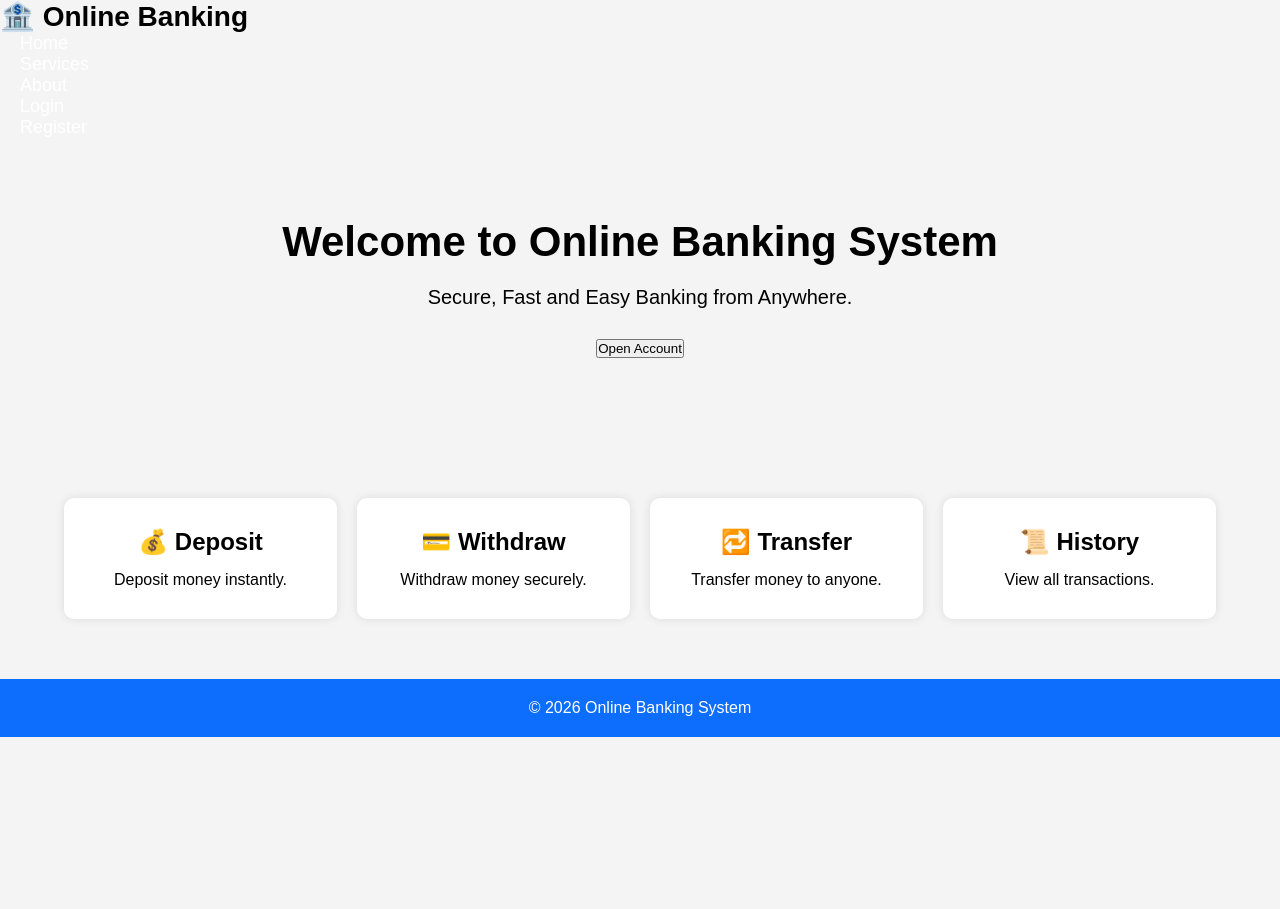
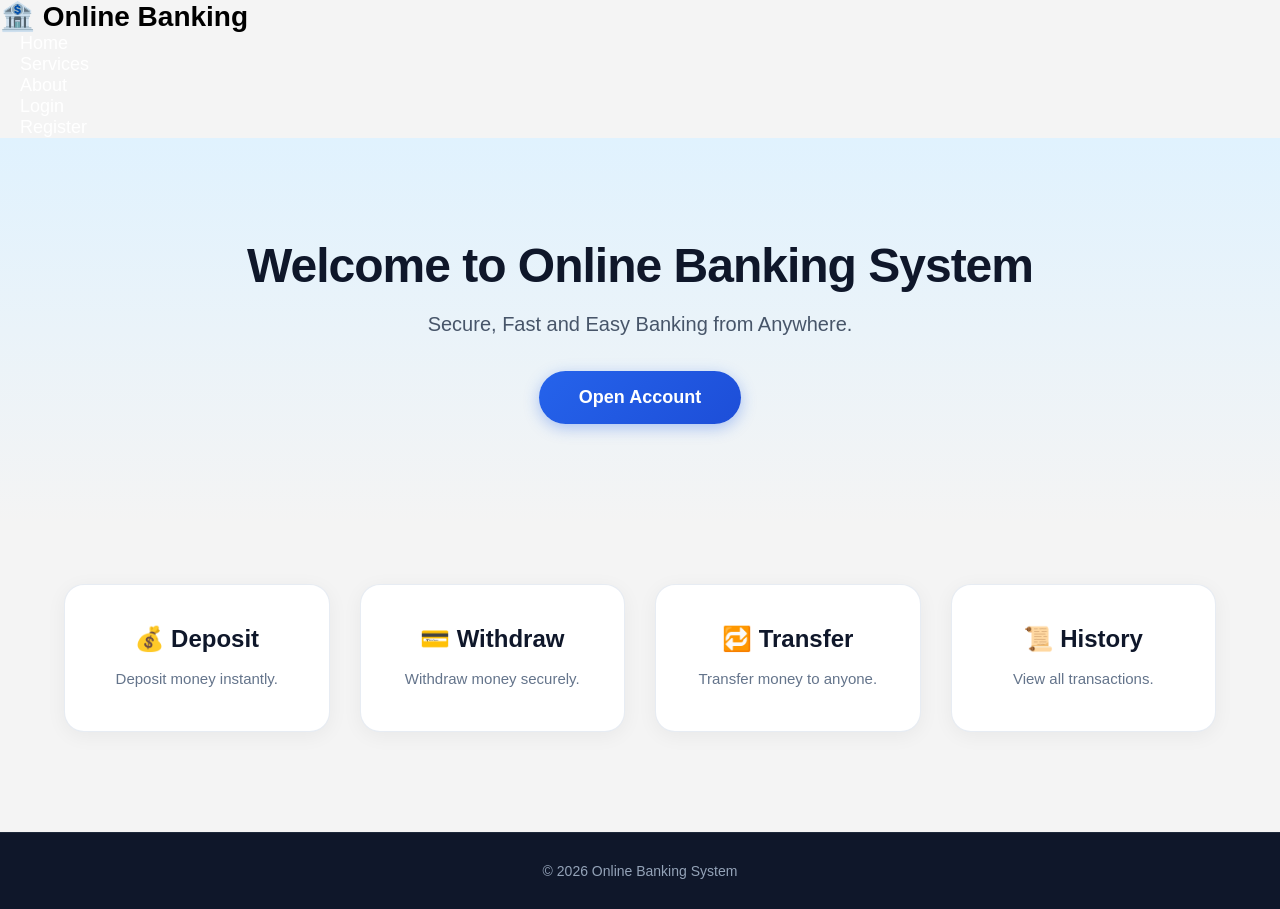
Before and after one commit to lavishraina37-ai/Online-Banking-System, a plain HTML site: page Online-Banking-System/index.html in a window 1280 px wide. Before the commit the page ends 800 px from the top, so only its background shows below. Drawn offline with Linux system fonts and the light colour scheme.

Commit message:
Style open account button and feature cards in landing page

```diff
--- a/Online-Banking-System/css/style.css
+++ b/Online-Banking-System/css/style.css
@@ -30,56 +30,122 @@ nav a{
     font-size:18px;
 }
 
-.hero{
-    text-align:center;
-    padding:80px 20px;
+/* Hero section styles */
+.hero {
+    text-align: center;
+    padding: 100px 20px;
+    background: linear-gradient(180deg, #e0f2fe 0%, #f4f4f4 100%);
 }
 
-.hero h1{
-    font-size:42px;
-    margin-bottom:20px;
+.hero h1 {
+    font-size: 48px;
+    font-weight: 800;
+    color: #0f172a;
+    margin-bottom: 20px;
+    letter-spacing: -1px;
 }
 
-.hero p{
-    font-size:20px;
-    margin-bottom:30px;
+.hero p {
+    font-size: 20px;
+    color: #475569;
+    margin-bottom: 35px;
 }
 
-.btn{
-    display:inline-block;
-    background:#0d6efd;
-    color:white;
-    text-decoration:none;
-    padding:15px 35px;
-    border-radius:5px;
+/* Premium Open Account Button */
+.btn {
+    display: inline-block;
+    background: linear-gradient(135deg, #2563eb 0%, #1d4ed8 100%);
+    color: white;
+    text-decoration: none;
+    font-size: 18px;
+    font-weight: 600;
+    padding: 16px 40px;
+    border-radius: 50px;
+    box-shadow: 0 4px 15px rgba(37, 99, 235, 0.35);
+    transition: all 0.3s cubic-bezier(0.4, 0, 0.2, 1);
+    border: none;
+    cursor: pointer;
 }
 
-.features{
-    width:90%;
-    margin:auto;
-    display:flex;
-    justify-content:space-around;
-    margin-top:60px;
-    gap:20px;
+.btn:hover {
+    transform: translateY(-3px) scale(1.03);
+    box-shadow: 0 8px 25px rgba(37, 99, 235, 0.5);
+    background: linear-gradient(135deg, #1d4ed8 0%, #1e40af 100%);
 }
 
-.card{
-    background:white;
-    width:300px;
-    padding:30px;
-    text-align:center;
-    border-radius:10px;
-    box-shadow:0 0 10px rgba(0,0,0,.1);
+.btn:active {
+    transform: translateY(-1px) scale(0.98);
+    box-shadow: 0 4px 10px rgba(37, 99, 235, 0.3);
 }
 
-.card h2{
-    margin-bottom:15px;
+/* Features Grid */
+.features {
+    width: 90%;
+    max-width: 1200px;
+    margin: 60px auto 0 auto;
+    display: grid;
+    grid-template-columns: repeat(auto-fit, minmax(220px, 1fr));
+    gap: 30px;
+    justify-content: center;
 }
 
-footer{
-    margin-top:60px;
-    background:#0d6efd;
-    color:white;
-    text-align:center;
-    padding:20px;
+/* Premium Feature Cards */
+.card {
+    background: white;
+    padding: 40px 30px;
+    text-align: center;
+    border-radius: 20px;
+    box-shadow: 0 4px 20px rgba(0, 0, 0, 0.05);
+    transition: all 0.4s cubic-bezier(0.4, 0, 0.2, 1);
+    border: 1px solid rgba(226, 232, 240, 0.8);
+    position: relative;
+    overflow: hidden;
 }
+
+.card::before {
+    content: "";
+    position: absolute;
+    top: 0;
+    left: 0;
+    width: 100%;
+    height: 5px;
+    background: linear-gradient(90deg, #2563eb, #3b82f6);
+    opacity: 0;
+    transition: opacity 0.3s ease;
+}
+
+.card:hover {
+    transform: translateY(-12px);
+    box-shadow: 0 20px 35px rgba(0, 0, 0, 0.12);
+    border-color: rgba(37, 99, 235, 0.2);
+}
+
+.card:hover::before {
+    opacity: 1;
+}
+
+.card h2 {
+    font-size: 24px;
+    color: #0f172a;
+    margin-bottom: 15px;
+    display: flex;
+    flex-direction: column;
+    align-items: center;
+    gap: 10px;
+}
+
+.card p {
+    color: #64748b;
+    font-size: 15px;
+    line-height: 1.5;
+}
+
+footer {
+    margin-top: 100px;
+    background: #0f172a;
+    color: #94a3b8;
+    text-align: center;
+    padding: 30px 20px;
+    font-size: 14px;
+    border-top: 1px solid #1e293b;
+}
--- a/Online-Banking-System/index.html
+++ b/Online-Banking-System/index.html
@@ -5,7 +5,7 @@
     <meta name="viewport" content="width=device-width, initial-scale=1.0">
     <title>Online Banking System</title>
 
-    <link rel="stylesheet" href="css/style.css">
+    <link rel="stylesheet" href="css/style.css?v=2">
 </head>
 <body>
 
@@ -40,8 +40,8 @@
             Secure, Fast and Easy Banking from Anywhere.
         </p>
 
-        <a href="pages/register.html">
-            <button>Open Account</button>
+        <a href="pages/register.html" class="btn">
+            Open Account
         </a>
 
     </section>
```
